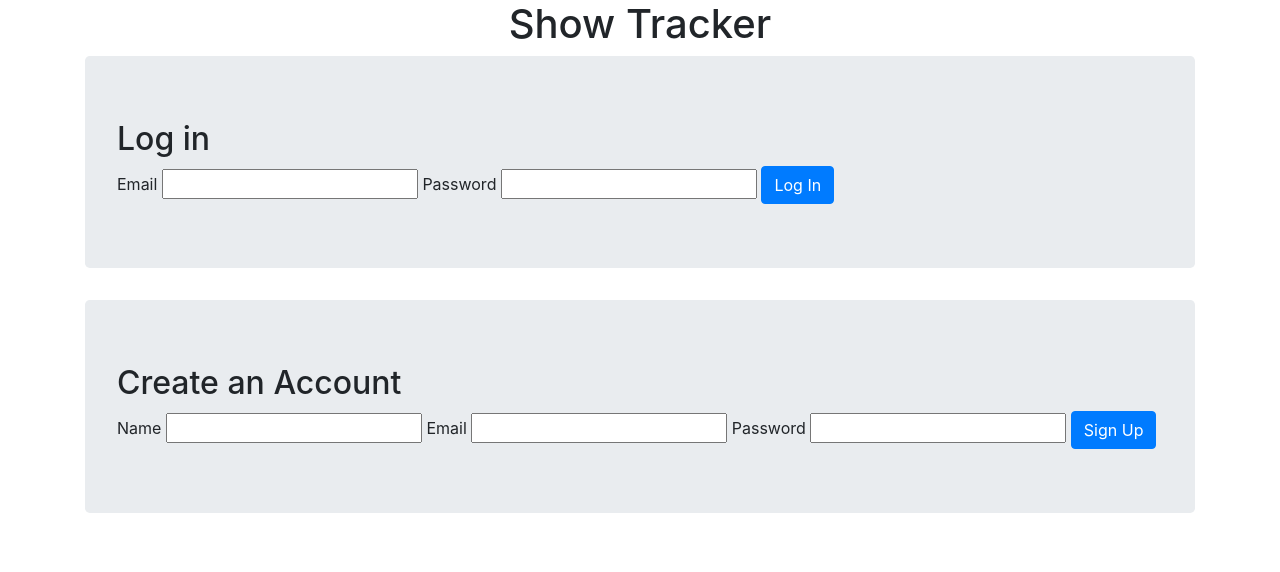
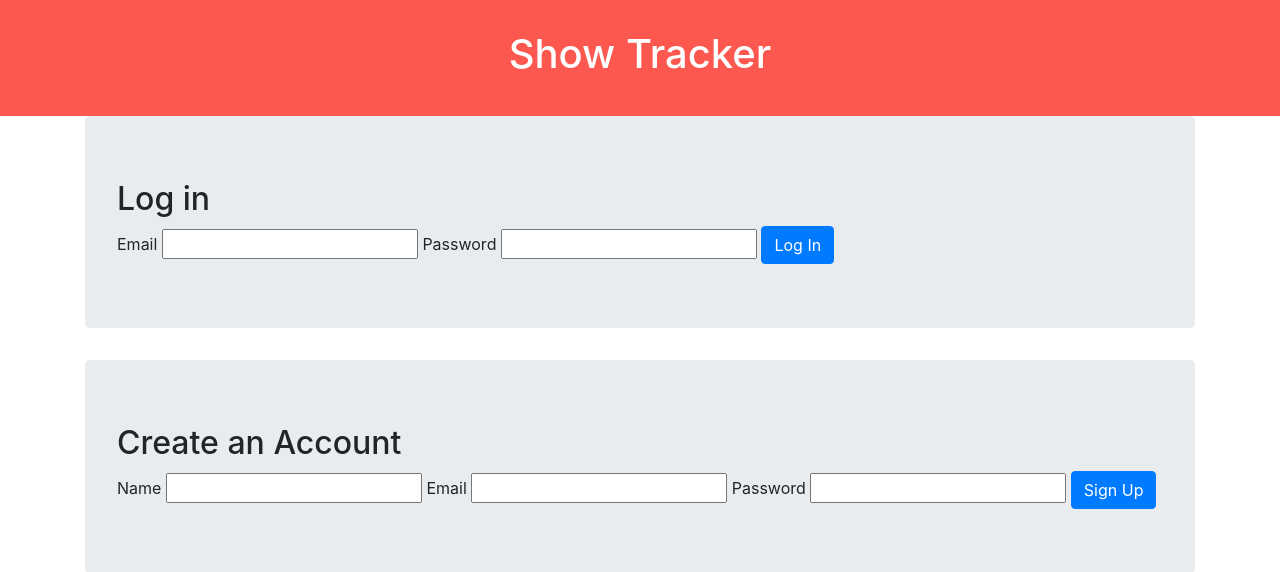
Before and after one commit to 1HectorAC/ShowTracker, a Flask app: page / in a window 1280 px wide. Shown: the top 572 px of the page. Run offline with Flask 2, Linux system fonts and the light colour scheme; some libraries are stand-ins or nearby versions.

Commit message:
Added website header.

```diff
--- a/static/css/style.css
+++ b/static/css/style.css
@@ -12,3 +12,11 @@
   .error--hidden {
     display: none;
   }
+
+  .header {
+    padding: 30px;
+    text-align: center;
+    background-color: #fd5850;
+    color: white;
+    font-size: 30px;
+  }
--- a/templates/base.html
+++ b/templates/base.html
@@ -11,6 +11,9 @@
 
 </head>
 <body>
+    <div class="header">
+        <h1 class="center">Show Tracker</h1>
+    </div>
     {% block content %}
         {# Template insert here #}
     {% endblock %}
--- a/templates/dashboard.html
+++ b/templates/dashboard.html
@@ -2,7 +2,6 @@
 
 {% block content %}
 
-<h1 class="center">Show Tracker</h1>
 <p class="center">Hi {{session['user']['name']}}!</p>
 <div class="center">
     <a href="/user/signout" class="btn btn-primary">Sign out</a>
--- a/templates/home.html
+++ b/templates/home.html
@@ -2,7 +2,6 @@
 
 {% block content %}
 
-    <h1 class="center">Show Tracker</h1>
     <div class="container">
         <div class="jumbotron">
             <h2>Log in</h2>
```
